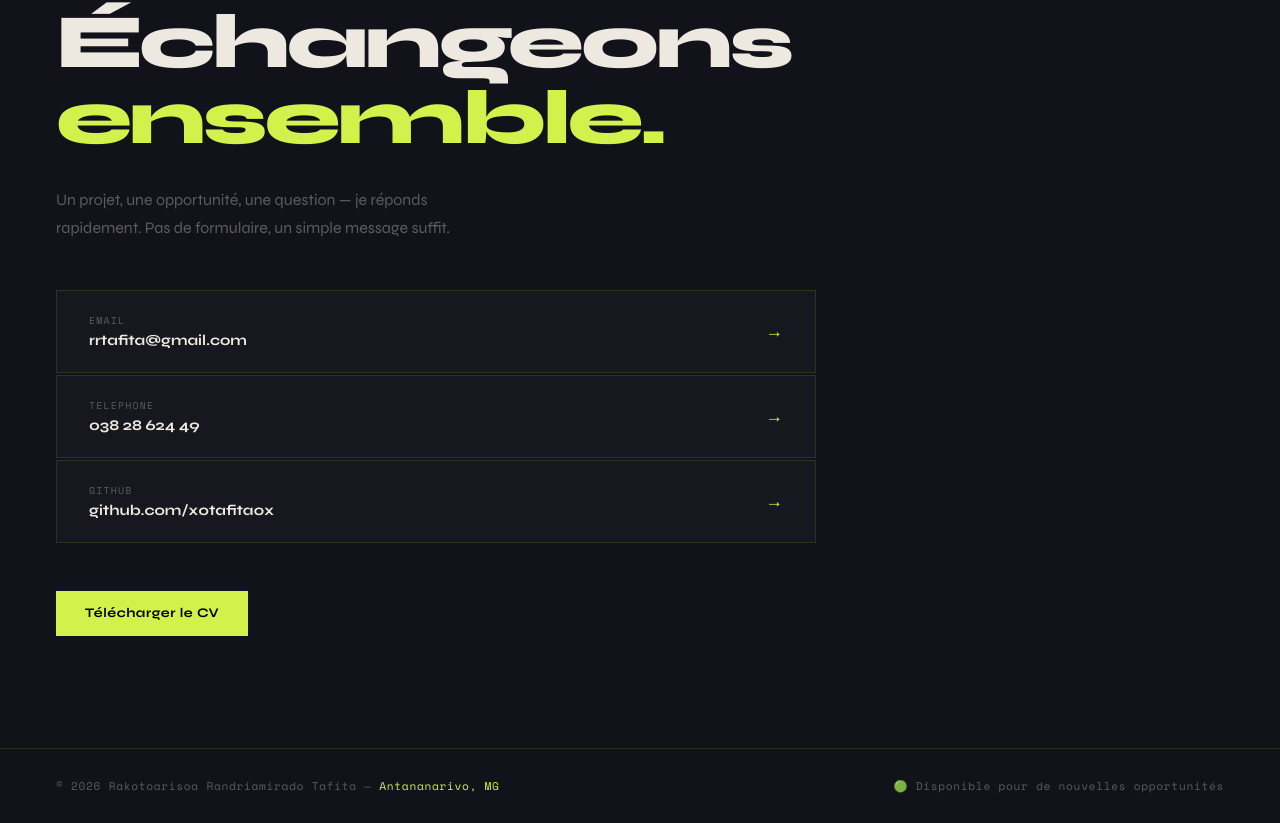
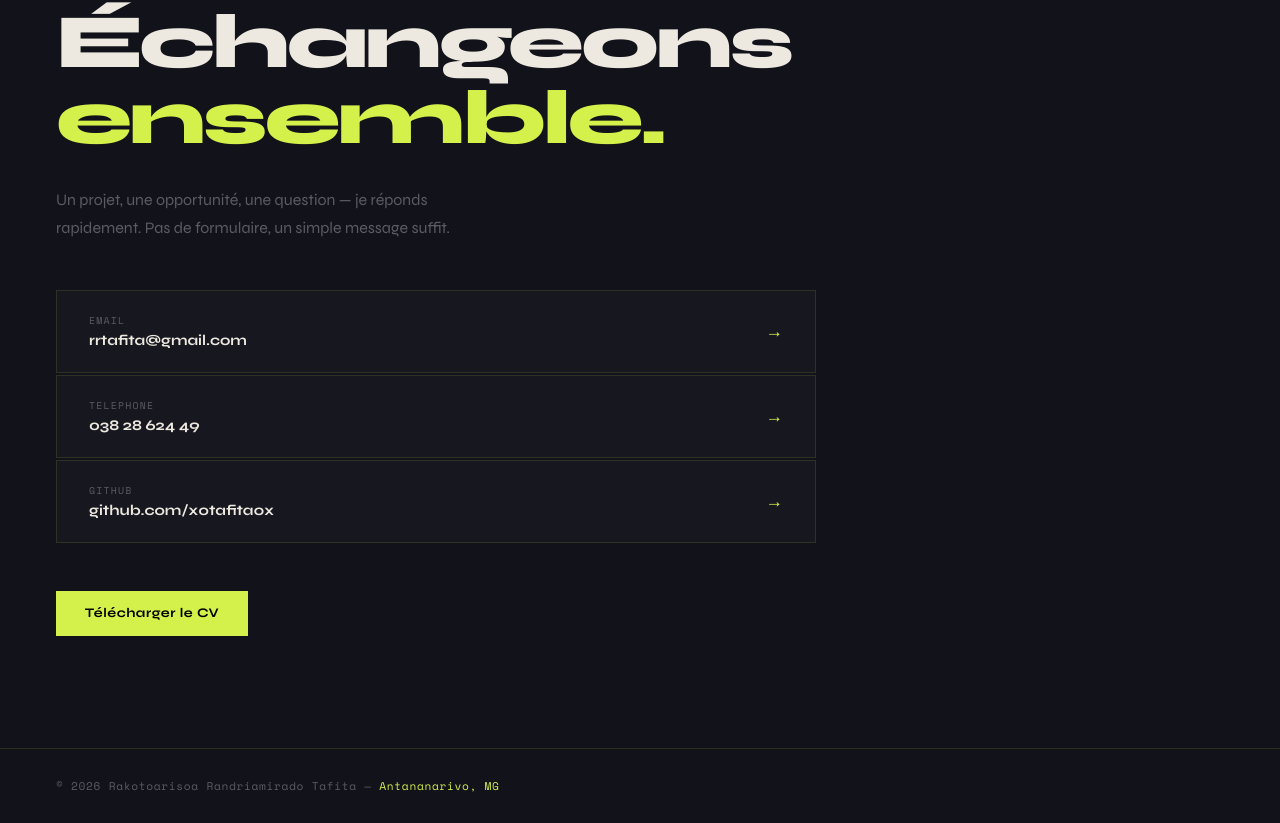
Before and after one commit to x0tafita0x/tafita.rakotoarisoa.dev, a plain HTML site: page index.html in a window 1280 px wide. Shown: the part 4929-5752 px from the top of the page. Drawn offline with nearby package versions, Linux system fonts and the light colour scheme.

Commit message:
Update index.html

```diff
--- a/index.html
+++ b/index.html
@@ -315,9 +315,6 @@
         >&copy; 2026 Rakotoarisoa Randriamirado Tafita &mdash;
         <b>Antananarivo, MG</b></span
       >
-      <span class="foot" id="ft-status"
-        >&#x1F7E2; Disponible pour de nouvelles opportunites</span
-      >
     </footer>
 
     <script src="script.js"></script>
```
